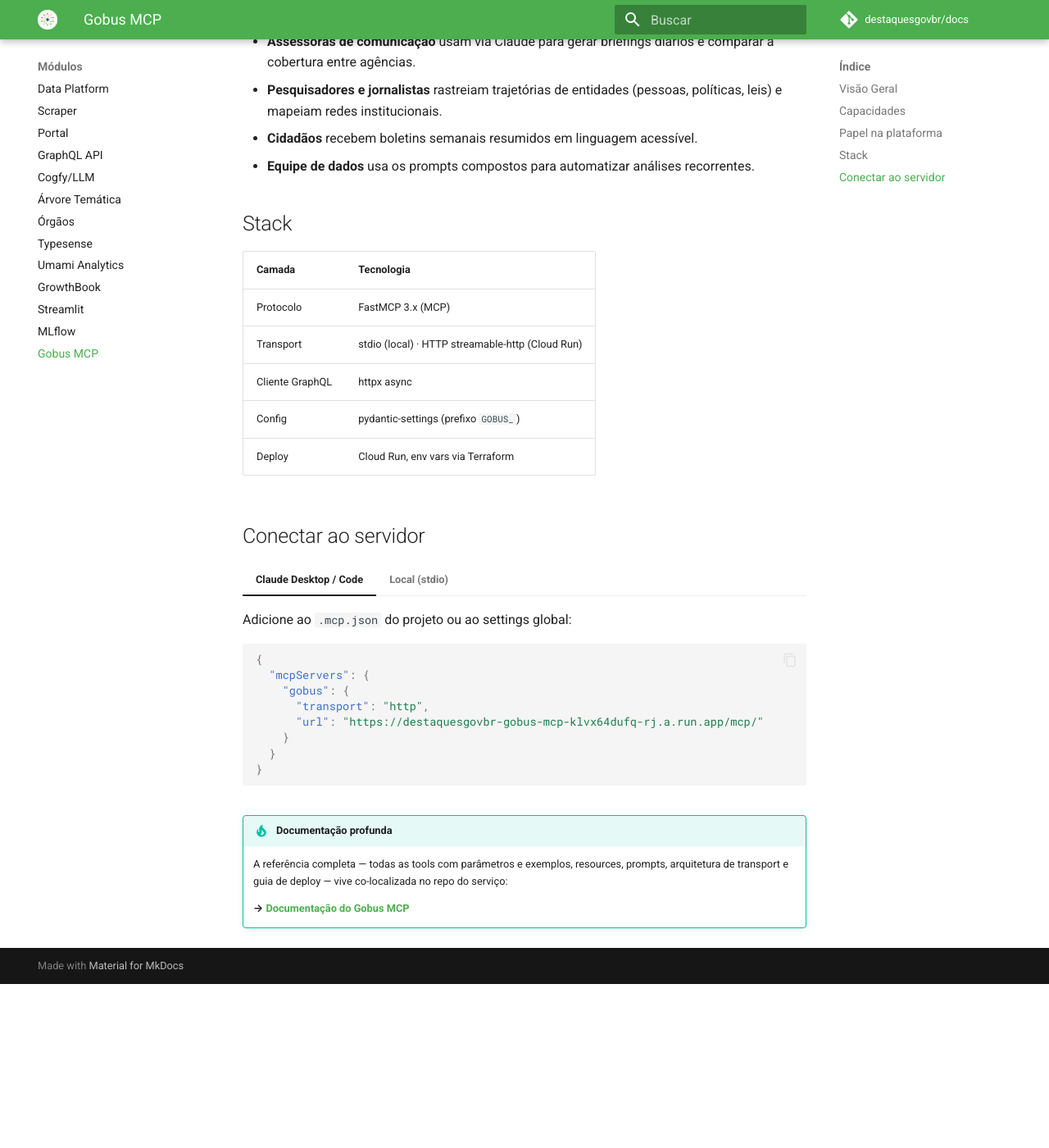
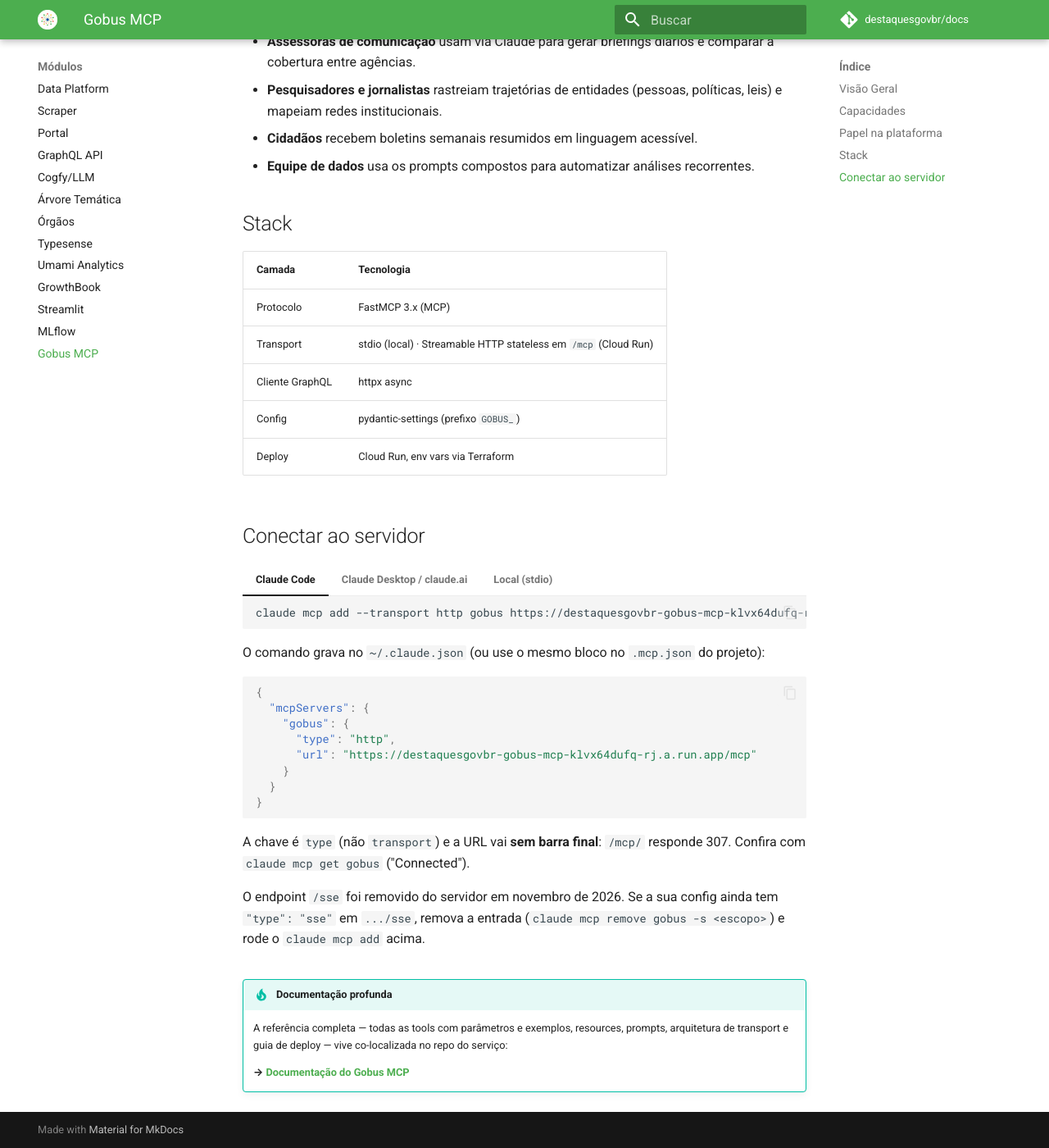
Before and after one commit to destaquesgovbr/docs, an MkDocs documentation site: the page built from docs/modulos/gobus-mcp.md, in a window 1280 px wide and 1400 px high, scrolled down 1432 px. Shown: the whole window at 82% size. Built offline with MkDocs 1.6.1 and Material for MkDocs 9.7.7, drawn with Linux system fonts in a browser that asks for light colours; comment, search, counter and statistics services are not loaded; before the commit the page ends 2632 px from its top, so only the background shows below that.

Commit message:
docs(gobus-mcp): conectar o Claude Code com type http em /mcp, sem barra final (#56)
Onda 1 de redução de custos do GCP (destaquesgovbr/infra#223).

````diff
--- a/docs/modulos/gobus-mcp.md
+++ b/docs/modulos/gobus-mcp.md
@@ -53,34 +53,52 @@
 | Camada | Tecnologia |
 |--------|-----------|
 | Protocolo | FastMCP 3.x (MCP) |
-| Transport | stdio (local) · HTTP streamable-http (Cloud Run) |
+| Transport | stdio (local) · Streamable HTTP stateless em `/mcp` (Cloud Run) |
 | Cliente GraphQL | httpx async |
 | Config | pydantic-settings (prefixo `GOBUS_`) |
 | Deploy | Cloud Run, env vars via Terraform |
 
 ## Conectar ao servidor
 
-=== "Claude Desktop / Code"
+=== "Claude Code"
 
-    Adicione ao `.mcp.json` do projeto ou ao settings global:
+    ```bash
+    claude mcp add --transport http gobus https://destaquesgovbr-gobus-mcp-klvx64dufq-rj.a.run.app/mcp -s user
+    ```
+
+    O comando grava no `~/.claude.json` (ou use o mesmo bloco no `.mcp.json` do projeto):
 
     ```json
     {
       "mcpServers": {
         "gobus": {
-          "transport": "http",
-          "url": "https://destaquesgovbr-gobus-mcp-klvx64dufq-rj.a.run.app/mcp/"
+          "type": "http",
+          "url": "https://destaquesgovbr-gobus-mcp-klvx64dufq-rj.a.run.app/mcp"
         }
       }
     }
     ```
 
+    A chave é `type` (não `transport`) e a URL vai **sem barra final**: `/mcp/` responde 307. Confira com `claude mcp get gobus` ("Connected").
+
+    O endpoint `/sse` foi removido do servidor em novembro de 2026. Se a sua config ainda tem `"type": "sse"` em `.../sse`, remova a entrada (`claude mcp remove gobus -s <escopo>`) e rode o `claude mcp add` acima.
+
+=== "Claude Desktop / claude.ai"
+
+    Adicione um conector remoto (custom connector) com a URL:
+
+    ```
+    https://destaquesgovbr-gobus-mcp-klvx64dufq-rj.a.run.app/mcp
+    ```
+
 === "Local (stdio)"
+
+    Para desenvolver o servidor; o nome `gobus-local` evita colisão com o `gobus` remoto.
 
     ```json
     {
       "mcpServers": {
-        "gobus": {
+        "gobus-local": {
           "command": "python",
           "args": ["-m", "gobus_mcp"],
           "env": {
````
